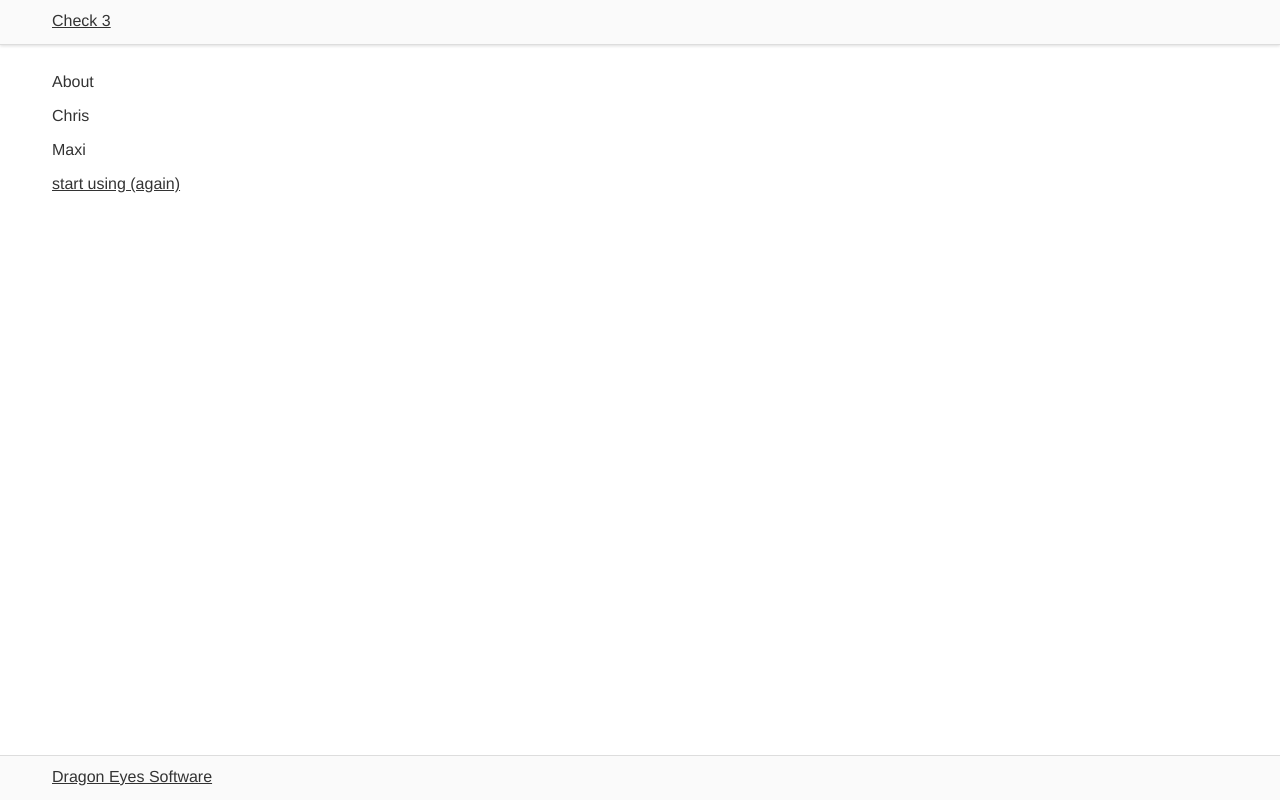
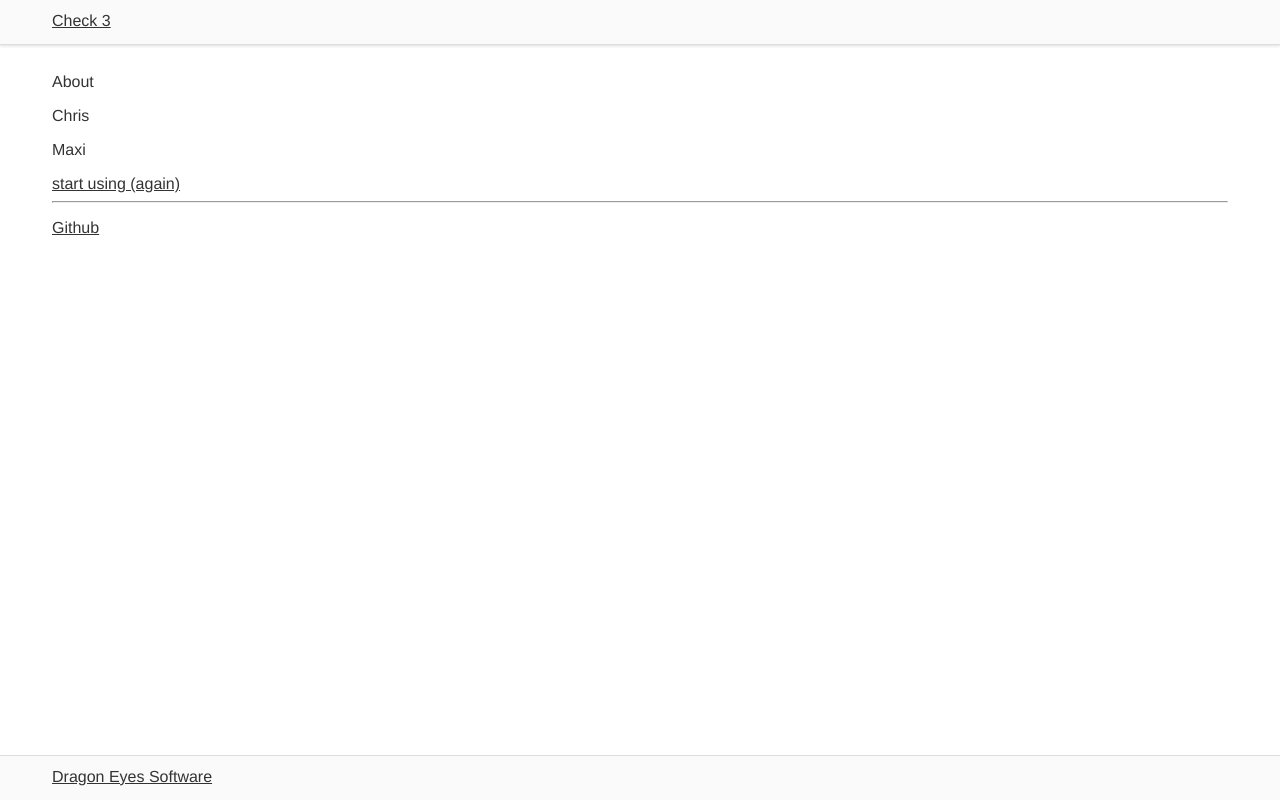
Before and after one commit to ChrisDunko/check-3, a Vue app: page /about in a window 1280 px wide. Built offline with nearby package versions, Linux system fonts and the light colour scheme.

Commit message:
route to About

```diff
--- a/src/components/New.vue
+++ b/src/components/New.vue
@@ -21,6 +21,7 @@
   },
   methods: {
     save() {
+      // eslint-disable-next-line
       console.log('New ' + this.dialogType + ': ' + this.nameNew);
       this.$emit('save', this.nameNew);
       this.nameNew = '';
--- a/src/pages/About.vue
+++ b/src/pages/About.vue
@@ -5,6 +5,9 @@
   <p>{{ user.name }}</p>
 
   <router-link to="/">start using (again)</router-link>
+
+  <hr>
+  <p><a href="https://github.com/ChrisDunko/check-3" target="_blank">Github</a></p>
 </template>
 
 <script lang="ts">
```
